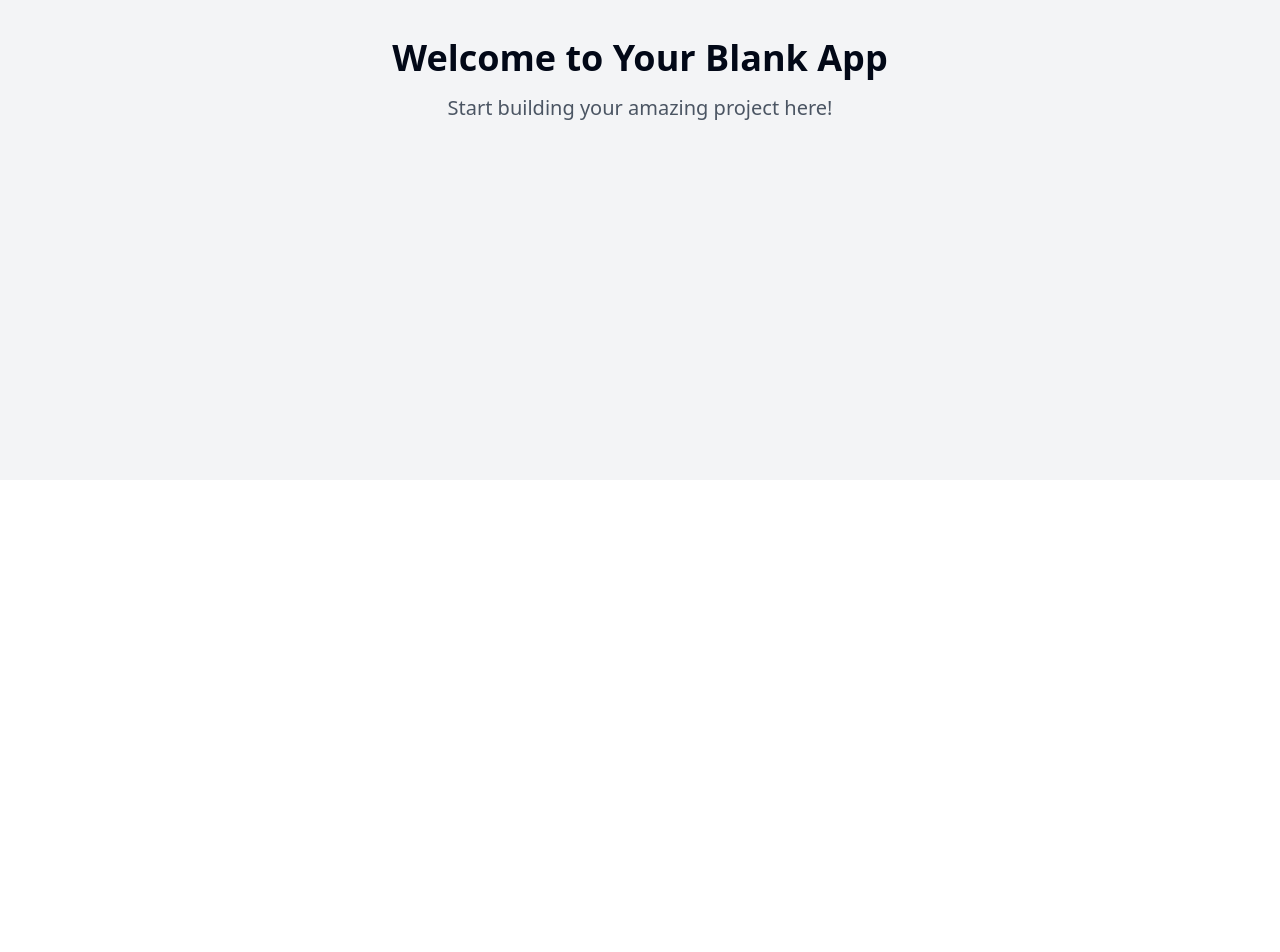
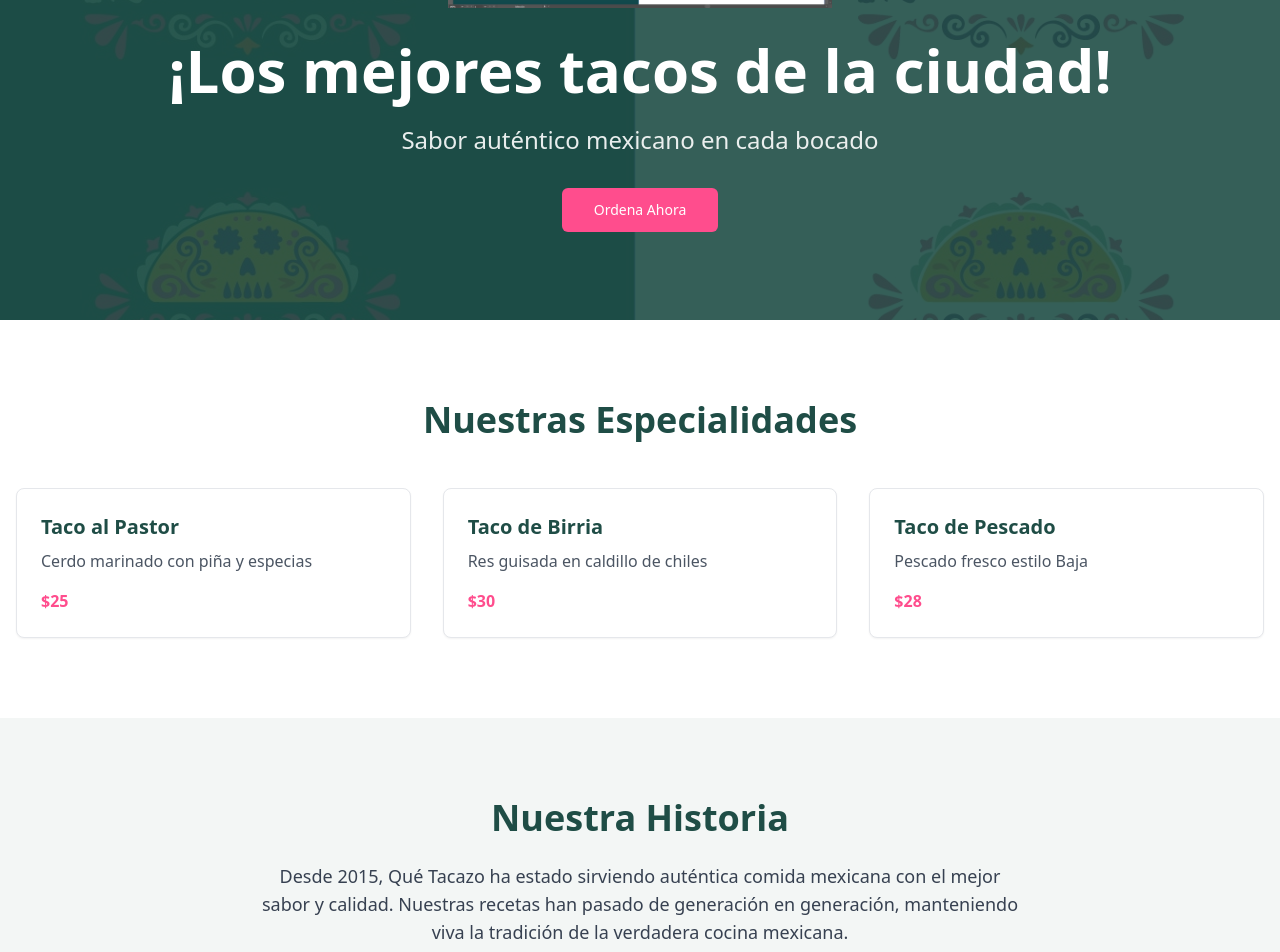
Before and after one commit to danilocha/taco-lovers-paradise, a React (Vite) app: page / in a window 1280 px wide. Shown: the part 320-1272 px from the top of the page. Before the commit the page ends 800 px from the top, so only its background shows below. Built offline with nearby package versions, Linux system fonts and the light colour scheme.

Commit message:
Create landing page for Que Tacazo
Implemented a landing page for the Mexican food company "Que Tacazo." The design incorporates the company logo, and the image has been cropped for optimal display on the landing page.
[skip gpt_engineer]

```diff
--- /dev/null
+++ b/src/components/About.tsx
@@ -0,0 +1,32 @@
+export const About = () => {
+  return (
+    <section className="py-20 bg-primary/5">
+      <div className="container mx-auto px-4">
+        <div className="max-w-3xl mx-auto text-center">
+          <h2 className="text-3xl md:text-4xl font-bold text-primary mb-6">
+            Nuestra Historia
+          </h2>
+          <p className="text-lg text-gray-700 mb-8">
+            Desde 2015, Qué Tacazo ha estado sirviendo auténtica comida mexicana con el
+            mejor sabor y calidad. Nuestras recetas han pasado de generación en
+            generación, manteniendo viva la tradición de la verdadera cocina mexicana.
+          </p>
+          <div className="flex justify-center space-x-8">
+            <div>
+              <h3 className="text-2xl font-bold text-secondary">7+</h3>
+              <p className="text-gray-600">Años de experiencia</p>
+            </div>
+            <div>
+              <h3 className="text-2xl font-bold text-secondary">1000+</h3>
+              <p className="text-gray-600">Clientes satisfechos</p>
+            </div>
+            <div>
+              <h3 className="text-2xl font-bold text-secondary">20+</h3>
+              <p className="text-gray-600">Variedades de tacos</p>
+            </div>
+          </div>
+        </div>
+      </div>
+    </section>
+  );
+};
--- /dev/null
+++ b/src/components/Contact.tsx
@@ -0,0 +1,36 @@
+import { Button } from "./ui/button";
+
+export const Contact = () => {
+  return (
+    <section className="py-20 bg-white">
+      <div className="container mx-auto px-4">
+        <div className="max-w-3xl mx-auto text-center">
+          <h2 className="text-3xl md:text-4xl font-bold text-primary mb-6">
+            Encuéntranos
+          </h2>
+          <p className="text-lg text-gray-700 mb-8">
+            Visítanos en nuestra ubicación o haz tu pedido para llevar
+          </p>
+          <div className="grid grid-cols-1 md:grid-cols-2 gap-8 text-left">
+            <div>
+              <h3 className="text-xl font-bold text-secondary mb-4">Dirección</h3>
+              <p className="text-gray-600 mb-2">Av. México #123</p>
+              <p className="text-gray-600 mb-4">Ciudad de México, CDMX</p>
+              <Button variant="outline" className="w-full">
+                Ver en mapa
+              </Button>
+            </div>
+            <div>
+              <h3 className="text-xl font-bold text-secondary mb-4">Horario</h3>
+              <p className="text-gray-600 mb-2">Lunes a Sábado: 11:00 - 22:00</p>
+              <p className="text-gray-600 mb-4">Domingo: 12:00 - 20:00</p>
+              <Button className="w-full bg-secondary hover:bg-secondary/90">
+                Llamar ahora
+              </Button>
+            </div>
+          </div>
+        </div>
+      </div>
+    </section>
+  );
+};
--- /dev/null
+++ b/src/components/FeaturedMenu.tsx
@@ -0,0 +1,40 @@
+import { Card } from "./ui/card";
+
+const MENU_ITEMS = [
+  {
+    name: "Taco al Pastor",
+    description: "Cerdo marinado con piña y especias",
+    price: "$25",
+  },
+  {
+    name: "Taco de Birria",
+    description: "Res guisada en caldillo de chiles",
+    price: "$30",
+  },
+  {
+    name: "Taco de Pescado",
+    description: "Pescado fresco estilo Baja",
+    price: "$28",
+  },
+];
+
+export const FeaturedMenu = () => {
+  return (
+    <section className="py-20 bg-white">
+      <div className="container mx-auto px-4">
+        <h2 className="text-3xl md:text-4xl font-bold text-primary text-center mb-12">
+          Nuestras Especialidades
+        </h2>
+        <div className="grid grid-cols-1 md:grid-cols-3 gap-8">
+          {MENU_ITEMS.map((item) => (
+            <Card key={item.name} className="p-6 hover:shadow-lg transition-shadow">
+              <h3 className="text-xl font-bold text-primary mb-2">{item.name}</h3>
+              <p className="text-gray-600 mb-4">{item.description}</p>
+              <p className="text-secondary font-bold">{item.price}</p>
+            </Card>
+          ))}
+        </div>
+      </div>
+    </section>
+  );
+};
--- /dev/null
+++ b/src/components/Hero.tsx
@@ -0,0 +1,25 @@
+import { Button } from "./ui/button";
+
+export const Hero = () => {
+  return (
+    <div className="relative min-h-[80vh] flex items-center justify-center bg-primary">
+      <div className="absolute inset-0 bg-[url('/lovable-uploads/1dafafee-27a1-4dc9-8a0c-5ae71f586f6e.png')] bg-center bg-no-repeat opacity-10" />
+      <div className="container mx-auto px-4 text-center relative animate-fade-up">
+        <img
+          src="/lovable-uploads/1dafafee-27a1-4dc9-8a0c-5ae71f586f6e.png"
+          alt="Qué Tacazo Logo"
+          className="w-64 md:w-96 mx-auto mb-8"
+        />
+        <h1 className="text-4xl md:text-6xl font-bold text-white mb-6">
+          ¡Los mejores tacos de la ciudad!
+        </h1>
+        <p className="text-xl md:text-2xl text-white/90 mb-8">
+          Sabor auténtico mexicano en cada bocado
+        </p>
+        <Button size="lg" className="bg-secondary hover:bg-secondary/90 text-white">
+          Ordena Ahora
+        </Button>
+      </div>
+    </div>
+  );
+};
--- a/src/index.css
+++ b/src/index.css
@@ -6,72 +6,31 @@
   :root {
     --background: 0 0% 100%;
     --foreground: 222.2 84% 4.9%;
-
     --card: 0 0% 100%;
     --card-foreground: 222.2 84% 4.9%;
-
     --popover: 0 0% 100%;
     --popover-foreground: 222.2 84% 4.9%;
-
     --primary: 222.2 47.4% 11.2%;
     --primary-foreground: 210 40% 98%;
-
     --secondary: 210 40% 96.1%;
     --secondary-foreground: 222.2 47.4% 11.2%;
-
     --muted: 210 40% 96.1%;
     --muted-foreground: 215.4 16.3% 46.9%;
-
     --accent: 210 40% 96.1%;
     --accent-foreground: 222.2 47.4% 11.2%;
-
     --destructive: 0 84.2% 60.2%;
     --destructive-foreground: 210 40% 98%;
-
     --border: 214.3 31.8% 91.4%;
     --input: 214.3 31.8% 91.4%;
     --ring: 222.2 84% 4.9%;
-
     --radius: 0.5rem;
   }
 
-  .dark {
-    --background: 222.2 84% 4.9%;
-    --foreground: 210 40% 98%;
-
-    --card: 222.2 84% 4.9%;
-    --card-foreground: 210 40% 98%;
-
-    --popover: 222.2 84% 4.9%;
-    --popover-foreground: 210 40% 98%;
-
-    --primary: 210 40% 98%;
-    --primary-foreground: 222.2 47.4% 11.2%;
-
-    --secondary: 217.2 32.6% 17.5%;
-    --secondary-foreground: 210 40% 98%;
-
-    --muted: 217.2 32.6% 17.5%;
-    --muted-foreground: 215 20.2% 65.1%;
-
-    --accent: 217.2 32.6% 17.5%;
-    --accent-foreground: 210 40% 98%;
-
-    --destructive: 0 62.8% 30.6%;
-    --destructive-foreground: 210 40% 98%;
-
-    --border: 217.2 32.6% 17.5%;
-    --input: 217.2 32.6% 17.5%;
-    --ring: 212.7 26.8% 83.9%;
-  }
-}
-
-@layer base {
-  * {
-    @apply border-border;
+  html {
+    scroll-behavior: smooth;
   }
 
   body {
-    @apply bg-background text-foreground;
+    @apply bg-background text-foreground antialiased;
   }
 }
--- a/src/pages/Index.tsx
+++ b/src/pages/Index.tsx
@@ -1,13 +1,16 @@
-// Update this page (the content is just a fallback if you fail to update the page)
+import { Hero } from "@/components/Hero";
+import { FeaturedMenu } from "@/components/FeaturedMenu";
+import { About } from "@/components/About";
+import { Contact } from "@/components/Contact";
 
 const Index = () => {
   return (
-    <div className="min-h-screen flex items-center justify-center bg-gray-100">
-      <div className="text-center">
-        <h1 className="text-4xl font-bold mb-4">Welcome to Your Blank App</h1>
-        <p className="text-xl text-gray-600">Start building your amazing project here!</p>
-      </div>
-    </div>
+    <main className="min-h-screen">
+      <Hero />
+      <FeaturedMenu />
+      <About />
+      <Contact />
+    </main>
   );
 };
 
--- a/tailwind.config.ts
+++ b/tailwind.config.ts
@@ -25,12 +25,16 @@ export default {
         background: "hsl(var(--background))",
         foreground: "hsl(var(--foreground))",
         primary: {
-          DEFAULT: "hsl(var(--primary))",
-          foreground: "hsl(var(--primary-foreground))",
+          DEFAULT: "#1F4D46",
+          foreground: "#ffffff",
         },
         secondary: {
-          DEFAULT: "hsl(var(--secondary))",
-          foreground: "hsl(var(--secondary-foreground))",
+          DEFAULT: "#FF4D8D",
+          foreground: "#ffffff",
+        },
+        accent: {
+          DEFAULT: "#FFB800",
+          foreground: "#1F4D46",
         },
         destructive: {
           DEFAULT: "hsl(var(--destructive))",
@@ -39,10 +43,6 @@ export default {
         muted: {
           DEFAULT: "hsl(var(--muted))",
           foreground: "hsl(var(--muted-foreground))",
-        },
-        accent: {
-          DEFAULT: "hsl(var(--accent))",
-          foreground: "hsl(var(--accent-foreground))",
         },
         popover: {
           DEFAULT: "hsl(var(--popover))",
@@ -53,24 +53,20 @@ export default {
           foreground: "hsl(var(--card-foreground))",
         },
       },
-      borderRadius: {
-        lg: "var(--radius)",
-        md: "calc(var(--radius) - 2px)",
-        sm: "calc(var(--radius) - 4px)",
-      },
       keyframes: {
-        "accordion-down": {
-          from: { height: "0" },
-          to: { height: "var(--radix-accordion-content-height)" },
-        },
-        "accordion-up": {
-          from: { height: "var(--radix-accordion-content-height)" },
-          to: { height: "0" },
+        "fade-up": {
+          "0%": {
+            opacity: "0",
+            transform: "translateY(20px)",
+          },
+          "100%": {
+            opacity: "1",
+            transform: "translateY(0)",
+          },
         },
       },
       animation: {
-        "accordion-down": "accordion-down 0.2s ease-out",
-        "accordion-up": "accordion-up 0.2s ease-out",
+        "fade-up": "fade-up 0.5s ease-out forwards",
       },
     },
   },
```
Also changed, not shown: public/lovable-uploads/1dafafee-27a1-4dc9-8a0c-5ae71f586f6e.png (added).
